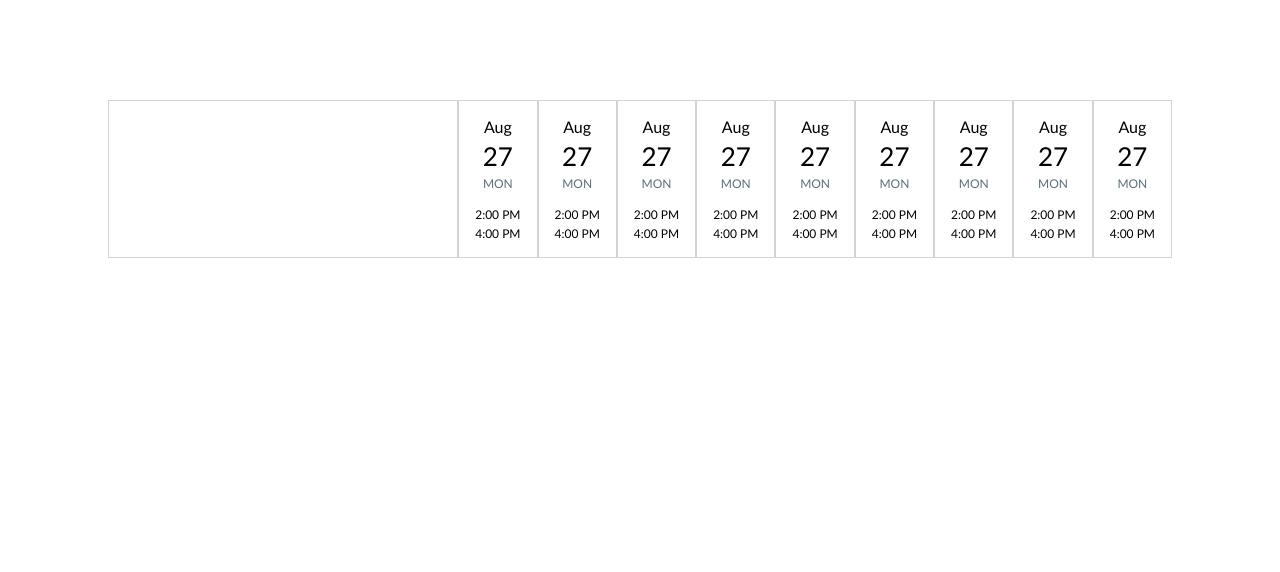
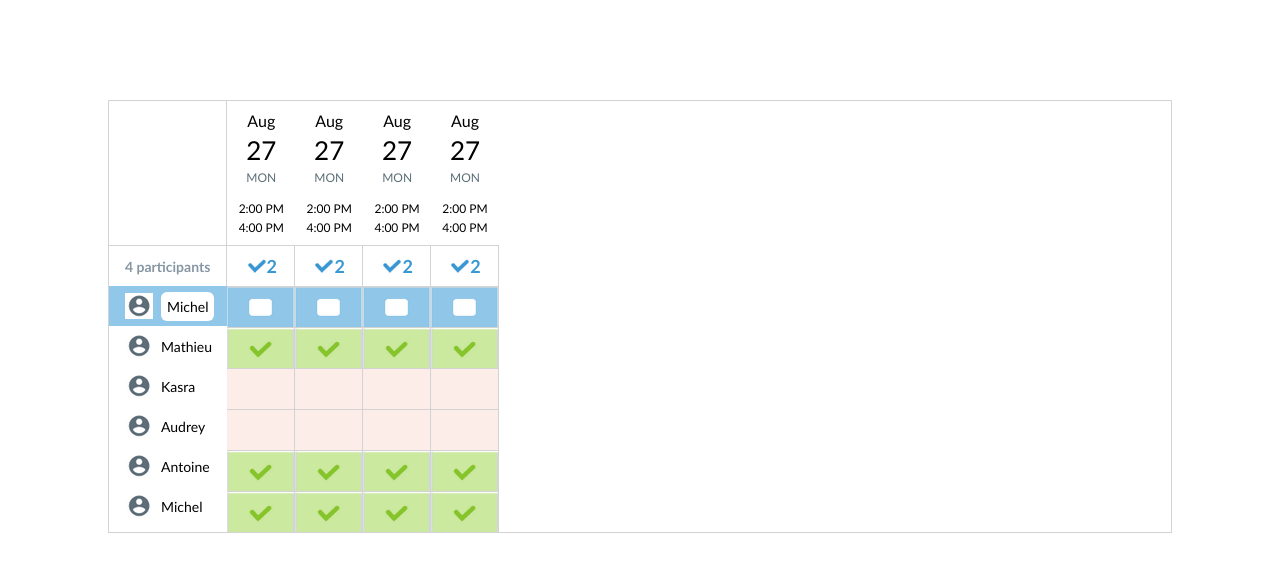
Before and after one commit to reveza/WebApplications, a plain HTML site: page TP1/calendrier.html in a window 1280 px wide. Drawn offline with Linux system fonts and the light colour scheme.

Commit message:
Framework

```diff
--- a/TP1/calendrier.css
+++ b/TP1/calendrier.css
@@ -5,24 +5,95 @@
     margin-left: 100px;
     margin-bottom: 100px;
     margin-right: 100px;
+    display: flex;
+    flex-direction: row;
+    border: 1px solid lightgrey;
 }
 
-.header {
+.container {
     display: flex;
+    flex-direction: column;
 }
 
 .header-empty {
-    flex-grow: 1;
-    border: 1px solid lightgrey;
+    min-height: 144px;
+    /* border: 1px solid lightgrey; */
+    border-right: 1px solid lightgrey;
 }
 
 .header-item {
-    border: 1px solid lightgrey;
-    padding-top: 16px;
+    display: flex;
+    flex-direction: column;
+    justify-content: center;
+    align-items: center;
+    height: 144px;
+    text-align:center;
+}
+
+.red-background {
+    background-color: #FCEDE9;
+}
+.sub {
+    flex-grow: 1;
+
+    display: flex;
+    align-items: center;
+    justify-content: center;
+    border-top: 1px solid lightgrey;
+    border-right: 1px solid lightgrey;
+    text-align:center;
+    justify-content: center;
+    font-size: 14px;
+    font-weight: 600;
+    color: #8696a2;
+    padding-right: 16px;
     padding-left: 16px;
-    padding-bottom: 16px;
-    padding-right: 16px;
-    text-align:center;
+    max-height: 40px;
+}
+
+.personne {
+    display: flex;
+    flex-grow: 1;
+    font-size: 14px;
+    align-items: center;
+    justify-content: flex-start;
+    max-height: 40px;
+}
+
+#blue {
+    background: #91C8E9;
+}
+
+.name {
+    background-color: white;
+    border-radius: 6px;
+    padding-right: 6px;
+    padding-left: 6px;
+    padding-top: 6px;
+    padding-bottom: 6px;
+}
+
+.img-personne {
+    margin-right: 8px;
+    margin-left: 16px;
+}
+
+.sub-item {
+    display: flex;
+    align-items: center;
+    justify-content: center;
+    border-top: 1px solid lightgrey;
+    border-right: 1px solid lightgrey;
+    min-height: 40px;
+    max-height: 40px;
+    font-size: 18px;
+    font-weight: 600;
+    color: #3798D4;
+}
+
+.icon {
+    min-width: 100%;
+    max-height: 40px;
 }
 
 .month {
--- a/TP1/calendrier.html
+++ b/TP1/calendrier.html
@@ -12,9 +12,35 @@
 
 <body>
 	<div class="wrapper">
-		<div class="header">
+		<div class="container">
 			<div class="header-empty">
 			</div>
+			<div class="sub">
+				4 participants
+			</div>
+			<div class="personne" id="blue">
+				<img src="particip2.png" class="img-personne">
+				<div class="name">
+					Michel
+				</div>
+			</div>
+			<div class="personne">
+				<img src="particip2.png" class="img-personne"> Mathieu
+			</div>
+			<div class="personne">
+				<img src="particip2.png" class="img-personne"> Kasra
+			</div>
+			<div class="personne">
+				<img src="particip2.png" class="img-personne"> Audrey
+			</div>
+			<div class="personne">
+				<img src="particip2.png" class="img-personne"> Antoine
+			</div>
+			<div class="personne">
+				<img src="particip2.png" class="img-personne"> Michel
+			</div>
+		</div>
+		<div>
 			<div class="header-item">
 				<div class="month">
 					Aug
@@ -34,6 +60,29 @@
 					</div>
 				</div>
 			</div>
+			<div class="sub-item">
+				<img src="tick2.png" height="18" width="22"> 2
+			</div>
+			<div class="sub-item">
+				<img src="check.png" class="icon">
+			</div>
+			<div class="sub-item">
+				<img src="tick1.png" class="icon">
+			</div>
+			<div class="sub-item red-background">
+
+			</div>
+			<div class="sub-item red-background">
+
+			</div>
+			<div class="sub-item">
+				<img src="tick1.png" class="icon">
+			</div>
+			<div class="sub-item">
+				<img src="tick1.png" class="icon">
+			</div>
+		</div>
+		<div>
 			<div class="header-item">
 				<div class="month">
 					Aug
@@ -53,6 +102,29 @@
 					</div>
 				</div>
 			</div>
+			<div class="sub-item">
+				<img src="tick2.png" height="18" width="22"> 2
+			</div>
+			<div class="sub-item">
+				<img src="check.png" class="icon">
+			</div>
+			<div class="sub-item">
+				<img src="tick1.png" class="icon">
+			</div>
+			<div class="sub-item red-background">
+
+			</div>
+			<div class="sub-item red-background">
+
+			</div>
+			<div class="sub-item">
+				<img src="tick1.png" class="icon">
+			</div>
+			<div class="sub-item">
+				<img src="tick1.png" class="icon">
+			</div>
+		</div>
+		<div>
 			<div class="header-item">
 				<div class="month">
 					Aug
@@ -72,6 +144,29 @@
 					</div>
 				</div>
 			</div>
+			<div class="sub-item">
+				<img src="tick2.png" height="18" width="22"> 2
+			</div>
+			<div class="sub-item">
+				<img src="check.png" class="icon">
+			</div>
+			<div class="sub-item">
+				<img src="tick1.png" class="icon">
+			</div>
+			<div class="sub-item red-background">
+
+			</div>
+			<div class="sub-item red-background">
+
+			</div>
+			<div class="sub-item">
+				<img src="tick1.png" class="icon">
+			</div>
+			<div class="sub-item">
+				<img src="tick1.png" class="icon">
+			</div>
+		</div>
+		<div>
 			<div class="header-item">
 				<div class="month">
 					Aug
@@ -91,105 +186,26 @@
 					</div>
 				</div>
 			</div>
-			<div class="header-item">
-				<div class="month">
-					Aug
-				</div>
-				<div class="date">
-					27
-				</div>
-				<div class="day">
-					Mon
-				</div>
-				<div class="time-box">
-					<div class="time">
-						2:00 PM
-					</div>
-					<div>
-						4:00 PM
-					</div>
-				</div>
+			<div class="sub-item">
+				<img src="tick2.png" height="18" width="22"> 2
 			</div>
-			<div class="header-item">
-				<div class="month">
-					Aug
-				</div>
-				<div class="date">
-					27
-				</div>
-				<div class="day">
-					Mon
-				</div>
-				<div class="time-box">
-					<div class="time">
-						2:00 PM
-					</div>
-					<div>
-						4:00 PM
-					</div>
-				</div>
+			<div class="sub-item">
+				<img src="check.png" class="icon">
 			</div>
-			<div class="header-item">
-				<div class="month">
-					Aug
-				</div>
-				<div class="date">
-					27
-				</div>
-				<div class="day">
-					Mon
-				</div>
-				<div class="time-box">
-					<div class="time">
-						2:00 PM
-					</div>
-					<div>
-						4:00 PM
-					</div>
-				</div>
+			<div class="sub-item">
+				<img src="tick1.png" class="icon">
 			</div>
-			<div class="header-item">
-				<div class="month">
-					Aug
-				</div>
-				<div class="date">
-					27
-				</div>
-				<div class="day">
-					Mon
-				</div>
-				<div class="time-box">
-					<div class="time">
-						2:00 PM
-					</div>
-					<div>
-						4:00 PM
-					</div>
-				</div>
+			<div class="sub-item red-background">
+
 			</div>
-			<div class="header-item">
-				<div class="month">
-					Aug
-				</div>
-				<div class="date">
-					27
-				</div>
-				<div class="day">
-					Mon
-				</div>
-				<div class="time-box">
-					<div class="time">
-						2:00 PM
-					</div>
-					<div>
-						4:00 PM
-					</div>
-				</div>
+			<div class="sub-item red-background">
+
 			</div>
-			<div class="header">
-				<div class="sub">
-
-				</div>
+			<div class="sub-item">
+				<img src="tick1.png" class="icon">
+			</div>
+			<div class="sub-item">
+				<img src="tick1.png" class="icon">
 			</div>
 		</div>
 	</div>
```
Also changed, not shown: TP1/check.png (added), TP1/particip1.png (added), TP1/particip2.png (added), TP1/tick-check.png (added), TP1/tick1.png (added), TP1/tick2.png (added).
